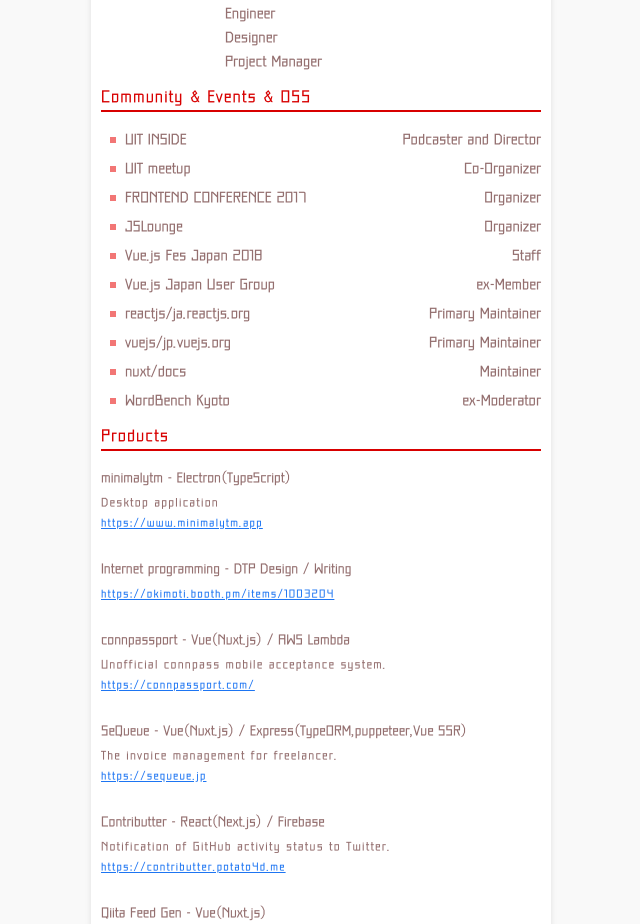
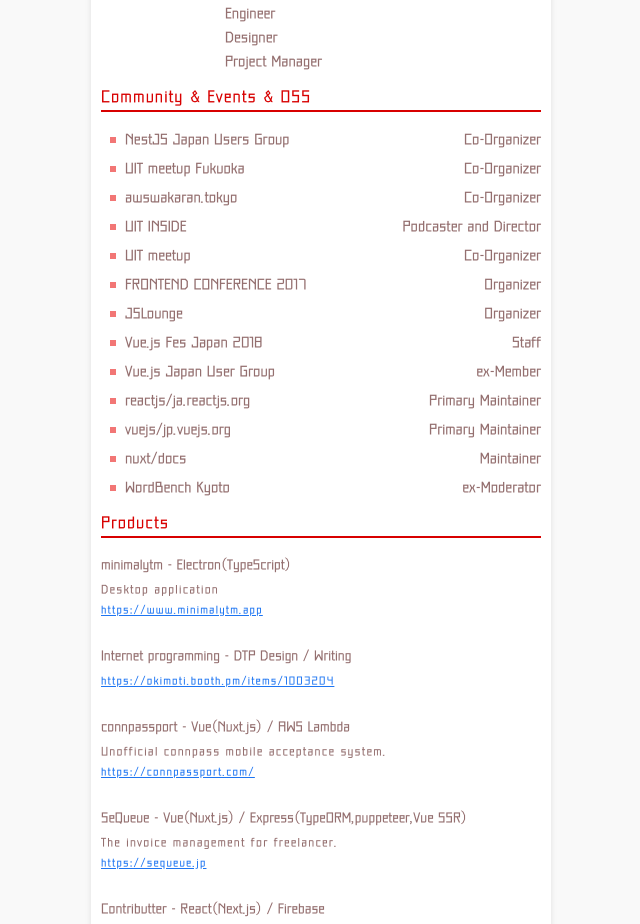
Before and after one commit to potato4d/potato4d.me, a Nuxt app: page / in a window 1280 px wide. Shown: the part 1323-2247 px from the top of the page, without its empty margins (319-959 px from the left). Built offline with nearby package versions, Linux system fonts and the light colour scheme.

Commit message:
chore: Add communities

```diff
--- a/app/assets/source.ts
+++ b/app/assets/source.ts
@@ -34,6 +34,18 @@
 ]
 
 export const communities: Community[] = [
+  {
+    name: 'NestJS Japan Users Group',
+    role: 'Co-Organizer'
+  },
+  {
+    name: 'UIT meetup Fukuoka',
+    role: 'Co-Organizer'
+  },
+  {
+    name: 'awswakaran.tokyo',
+    role: 'Co-Organizer'
+  },
   {
     name: 'UIT INSIDE',
     role: 'Podcaster and Director'
```
